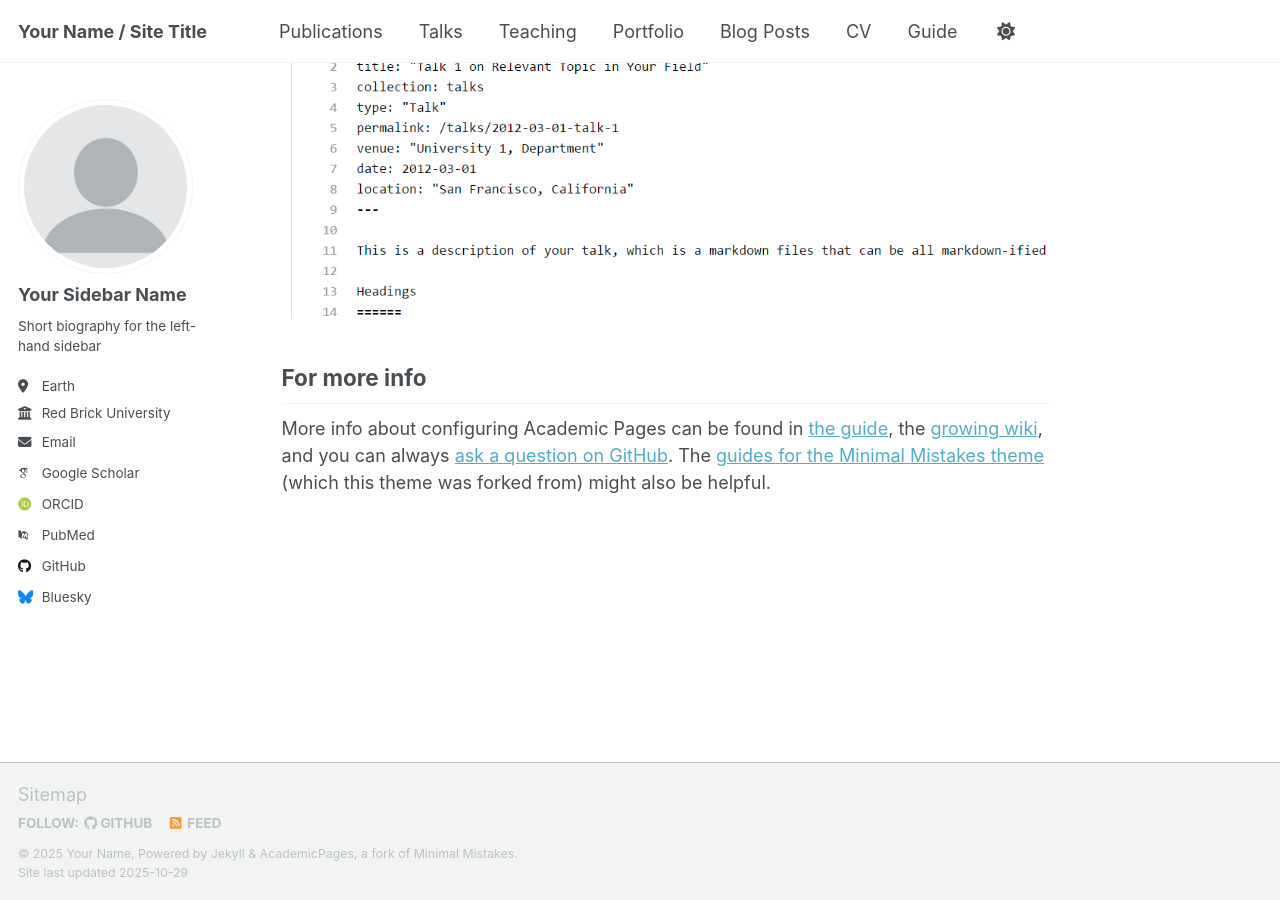
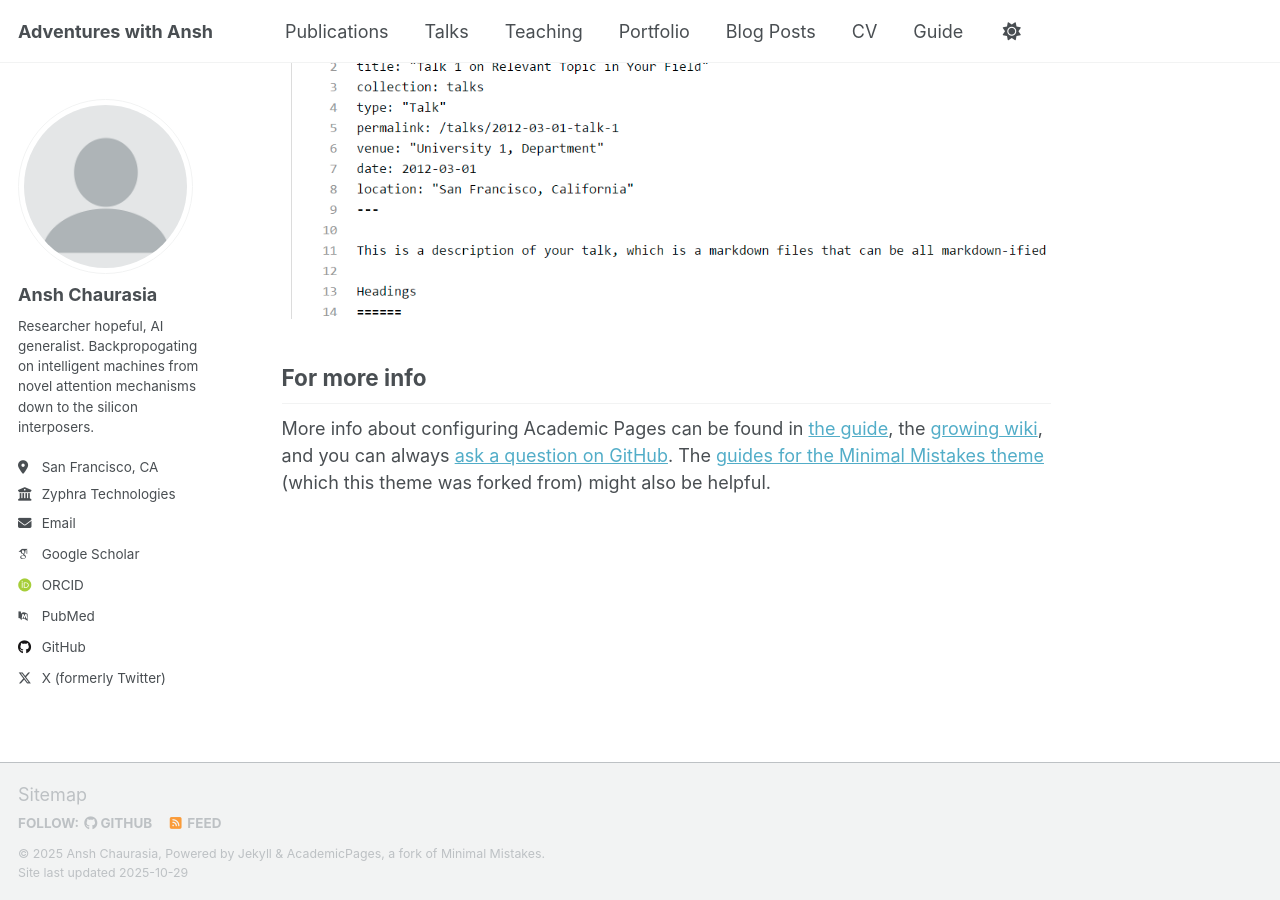
Before and after one commit to AnshKetchum/AnshKetchum.github.io, a Jekyll site: the page built from _pages/about.md, in a window 1280 px wide and 900 px high, scrolled down 2880 px. Built offline with Jekyll 4.4.1, drawn with Linux system fonts in a browser that asks for light colours; some web fonts are replaced; a script that is not in the unit is left out.

Commit message:
Add some tweaks

```diff
--- a/_config.yml
+++ b/_config.yml
@@ -9,11 +9,11 @@
 # Basic Site Settings
 locale                   : "en-US"
 site_theme               : "default" # Currently available options are "default", "air"
-title                    : "Your Name / Site Title"
+title                    : "Adventures with Ansh"
 title_separator          : "-"
-name                     : &name "Your Name"
+name                     : &name "Ansh Chaurasia"
 description              : &description "Your Name's academic portfolio"   # Update this with a general description of your site, this is the default if not overridden by a page
-url                      : https://academicpages.github.io # The base hostname & protocol for your site e.g. "https://[your GitHub username].github.io",
+url                      : https://AnshKetchum.github.io # The base hostname & protocol for your site e.g. "https://[your GitHub username].github.io",
                                                            # or if you already have some other page hosted on Github then use "https://[your GitHub username].github.io/[Your Repo Name]"
 baseurl                  : "" # the subpath of your site, e.g. "/blog"
 repository               : "academicpages/academicpages.github.io"
@@ -24,18 +24,18 @@ repository               : "academicpages/academicpages.github.io"
 author:
   # Biographic information
   avatar           : "profile.png"
-  name             : "Your Sidebar Name"
+  name             : "Ansh Chaurasia"
   pronouns         : # example: "she/her"
-  bio              : "Short biography for the left-hand sidebar"
-  location         : "Earth"
-  employer         : "Red Brick University"
+  bio              : "Researcher hopeful, AI generalist. Backpropogating on intelligent machines from novel attention mechanisms down to the silicon interposers."
+  location         : "San Francisco, CA"
+  employer         : "Zyphra Technologies"
   uri              : # URL
-  email            : "none@example.org"
+  email            : "eye.am.ansh@gmail.com"
 
   # Academic websites
   academia         : # URL
   arxiv            : # URL - Update with the correct link to your profile
-  googlescholar    : "https://scholar.google.com/citations?user=PS_CX0AAAAAJ"
+  googlescholar    : "https://scholar.google.com/citations?user=S1Tu5gMAAAAJ&hl"
   inspire-hep      : # URL
   impactstory      : # URL
   orcid            : "https://orcid.org/yourorcidurl"
@@ -48,13 +48,13 @@ author:
   bitbucket        : # Username - Update with your username on the site
   codepen          : # Username
   dribbble         : # Username
-  github           : "academicpages"
+  github           : "AnshKetchum"
   kaggle           : # Username
   stackoverflow    : # User number or user number and name (i.e., use "1" or "1/jeff-atwood")
 
   # Social media
   artstation       : # Username
-  bluesky          : "bsky.app" # Replace this with you Bluesky username
+  bluesky          : # Username
   facebook         : # Username
   flickr           : # Username
   foursquare       : # Username
@@ -71,7 +71,7 @@ author:
   steam            : # Username
   telegram         : # URL
   tumblr           : # Username
-  twitter          : # Username for X / Twitter
+  twitter          : eyeamansh
   vine             : # Username
   weibo            : # Username
   wikipedia        : # Username
```
